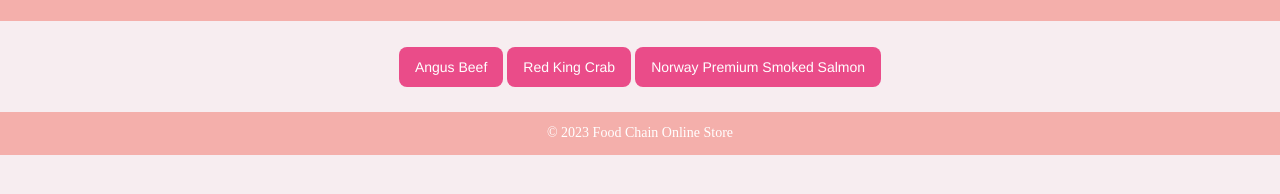
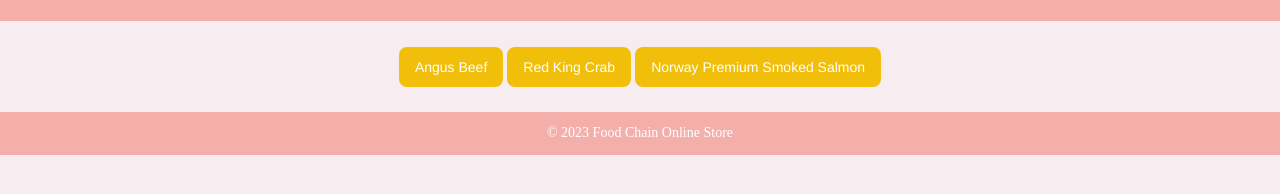
Before and after one commit to hucheunghugo/COM3105, a plain HTML site: page shop.html in a window 1280 px wide. Shown: the part 102-296 px from the top of the page. Drawn offline with Linux system fonts and the light colour scheme.

Commit message:
Update styles.css

```diff
--- a/styles.css
+++ b/styles.css
@@ -185,7 +185,7 @@ div.c {
 }
 
 .button-1 {
-  background-color: #EA4C89;
+  background-color: #f1bf0a;
   border-radius: 8px;
   border-style: none;
   box-sizing: border-box;
@@ -195,7 +195,7 @@ div.c {
   font-family: "Haas Grot Text R Web", "Helvetica Neue", Helvetica, Arial, sans-serif;
   font-size: 14px;
   font-weight: 500;
-  height: 40px;
+  height: auto;
   line-height: 20px;
   list-style: none;
   margin: 0;
@@ -205,7 +205,7 @@ div.c {
   text-align: center;
   text-decoration: none;
   transition: color 100ms;
-  vertical-align: baseline;
+  vertical-align: middle;
   user-select: none;
   -webkit-user-select: none;
   touch-action: manipulation;
```
